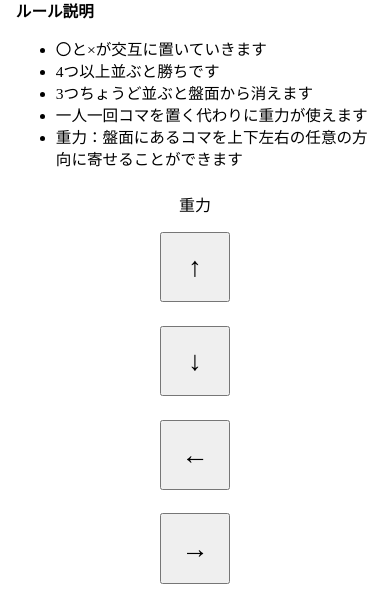
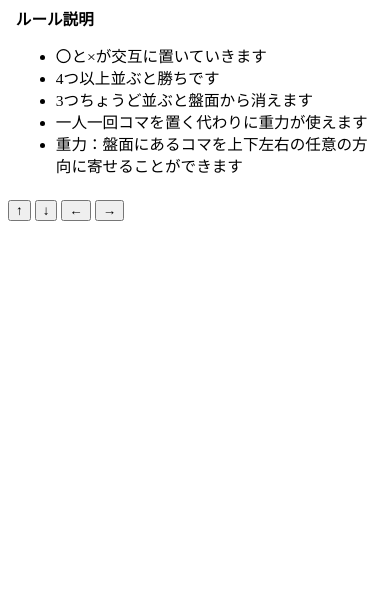
Before and after one commit to yaku151230-cloud/newox, a website: page marubatu.html in a window 390 px wide. Shown: the part 509-1108 px from the top of the page. After the commit the page ends 844 px from the top, so only its background shows below. Drawn offline with Linux system fonts and the light colour scheme.

Commit message:
Update marubatu.html

```diff
--- a/marubatu.html
+++ b/marubatu.html
@@ -7,8 +7,9 @@
     <link rel="stylesheet" href="style.css">
 </head>
 <body>
-    <div class="game-container">
-        <!-- パソコン版左パネル -->
+    <div class="game-wrapper">
+
+        <!-- PC版サイドパネル -->
         <div id="side-left">
             <h1>New 〇✕ゲーム</h1>
             <span id="turn-info">現在のターン: 〇</span>
@@ -28,7 +29,7 @@
         <div id="board">
             <table border="1" cellspacing="0" cellpadding="0">
                 <tbody>
-                    <!-- 6x6セル -->
+                    <!-- 6x6 のセル -->
                     <tr>
                         <td data-row="0" data-col="0"></td>
                         <td data-row="0" data-col="1"></td>
@@ -81,7 +82,7 @@
             </table>
         </div>
 
-        <!-- パソコン版右パネル（重力ボタン） -->
+        <!-- PC版右側重力ボタン -->
         <div id="side-right">
             <div>重力</div>
             <button id="gravity-up">↑</button>
@@ -90,8 +91,8 @@
             <button id="gravity-right">→</button>
         </div>
 
-        <!-- スマホ版上パネル（PC版パネルは非表示） -->
-        <div id="mobile-top-panel">
+        <!-- スマホ版パネル -->
+        <div id="mobile-panel">
             <h1>New 〇✕ゲーム</h1>
             <span id="turn-info-mobile">現在のターン: 〇</span>
             <div id="rule-box-mobile">
@@ -104,20 +105,18 @@
                     <li>重力：盤面にあるコマを上下左右の任意の方向に寄せることができます</li>
                 </ul>
             </div>
+            <div id="gravity-buttons-mobile">
+                <!-- PC版と同じIDを使用 -->
+                <button id="gravity-up">↑</button>
+                <button id="gravity-down">↓</button>
+                <button id="gravity-left">←</button>
+                <button id="gravity-right">→</button>
+            </div>
         </div>
 
-        <!-- スマホ版下パネル -->
-        <div id="mobile-bottom-panel">
-            <div>重力</div>
-            <button id="gravity-up">↑</button>
-            <button id="gravity-down">↓</button>
-            <button id="gravity-left">←</button>
-            <button id="gravity-right">→</button>
-        </div>
-
-        <div id="result"></div>
     </div>
 
+    <div id="result"></div>
     <script src="script.js"></script>
 </body>
 </html>
```
